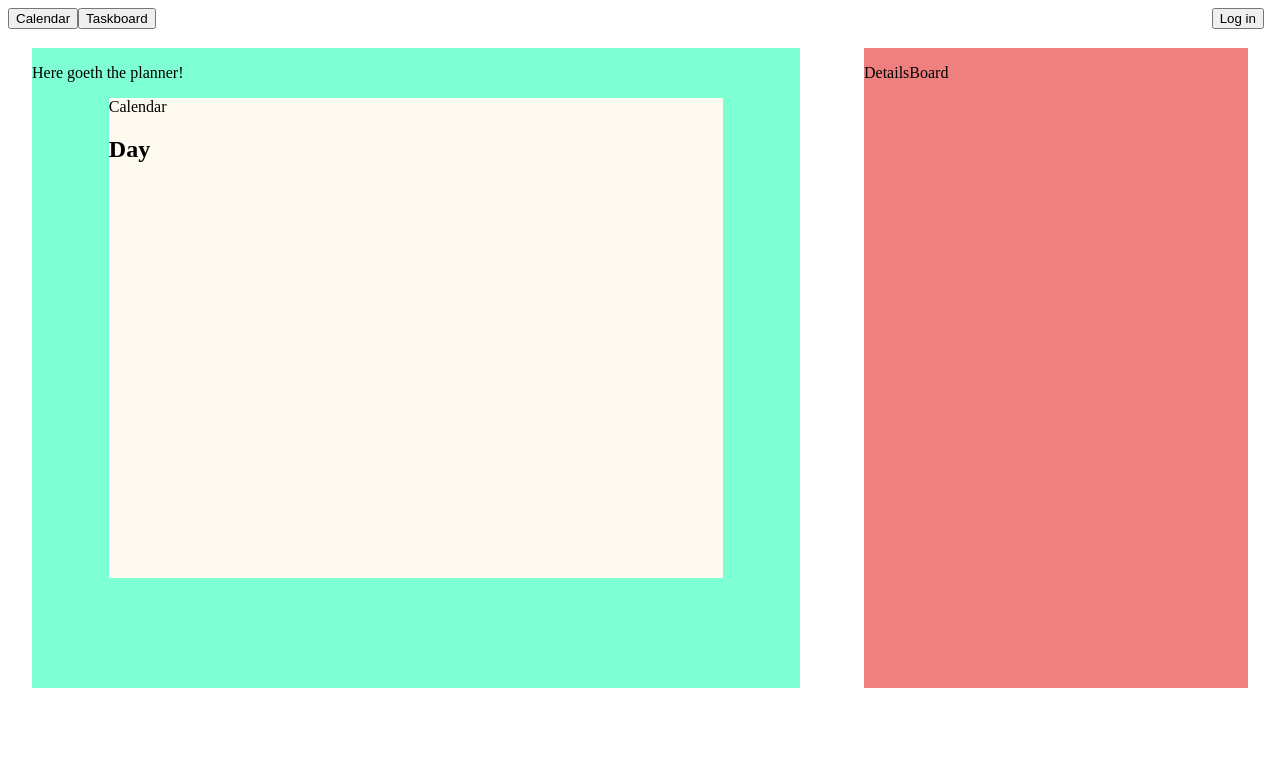
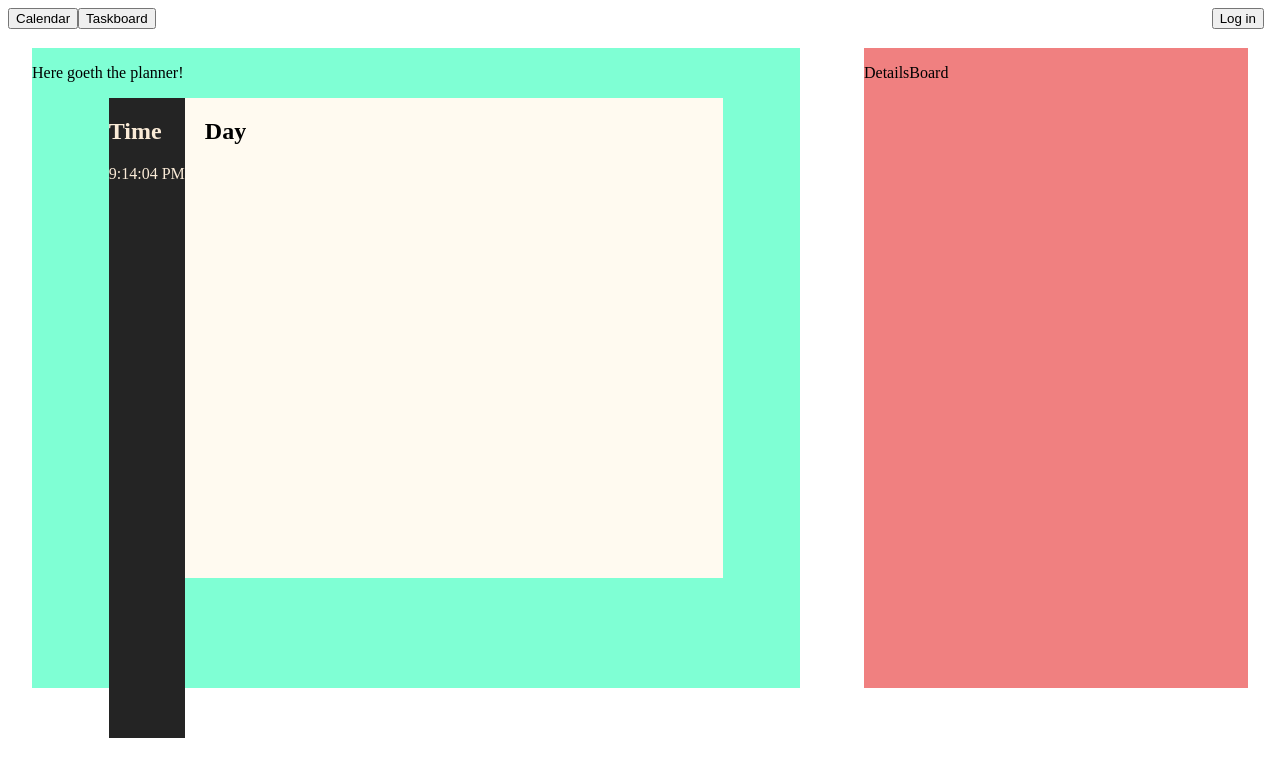
Before and after one commit to sunnybrie-bootcamp-projects/Timedown, a React (Create React App) app in the folder app/: page / in a window 1280 px wide. Shown: the top 776 px of the page. Built offline with nearby package versions, Linux system fonts and the light colour scheme.

Commit message:
add TimeLine component, minor css tweaks

```diff
--- a/app/src/App.css
+++ b/app/src/App.css
@@ -24,6 +24,28 @@
   background-color: floralwhite;
 }
 
+.day {
+  display: block;
+  position: absolute;
+  margin: auto 12.5%;
+  min-height: 100%;
+  max-width: 70%;
+
+  overflow: auto;
+}
+
+.timeLine {
+  display: block;
+  position: absolute;
+  left: 10%;
+  margin: auto;
+  min-height: 100%;
+  max-width: 10%;
+
+  background-color: #242424;
+  color: antiquewhite;
+}
+
 .detailsBoard {
   display: block;
   position: absolute;
--- a/app/src/components/Calendar.js
+++ b/app/src/components/Calendar.js
@@ -1,11 +1,12 @@
 import React, { useState, useEffect } from "react";
 
 import Day from "./Day";
+import TimeLine from "./TimeLine";
 
 function Calendar({ isAuthenticated, gcal }) {
   return (
     <div className="calendar">
-      <p>Calendar</p>
+      <TimeLine />
       <Day {...{ isAuthenticated, gcal }} />
     </div>
   );
--- /dev/null
+++ b/app/src/components/TimeLine.js
@@ -0,0 +1,33 @@
+import React, { useState, useEffect } from "react";
+
+function TimeLine({ isAuthenticated, gcal, beginTime, endTime }) {
+  var startTime = new Date();
+  var endTime = new Date().setHours(startTime.getHours() + 12);
+  const [currentTime, setCurrentTime] = useState(
+    new Date().toLocaleTimeString(),
+  );
+
+  //setInterval(tick({ setCurrentTime }), 1000);
+
+  var queryParams = {
+    timeMin: startTime,
+    timeMax: endTime,
+    showDeleted: true,
+    orderBy: "startTime",
+  };
+
+  useEffect(() => {}, []);
+
+  return (
+    <div className="timeLine">
+      <h2>Time</h2>
+      <p>{currentTime}</p>
+    </div>
+  );
+}
+
+function tick({ setCurrentTime }) {
+  setCurrentTime(new Date().toLocaleTimeString());
+}
+
+export default TimeLine;
```
